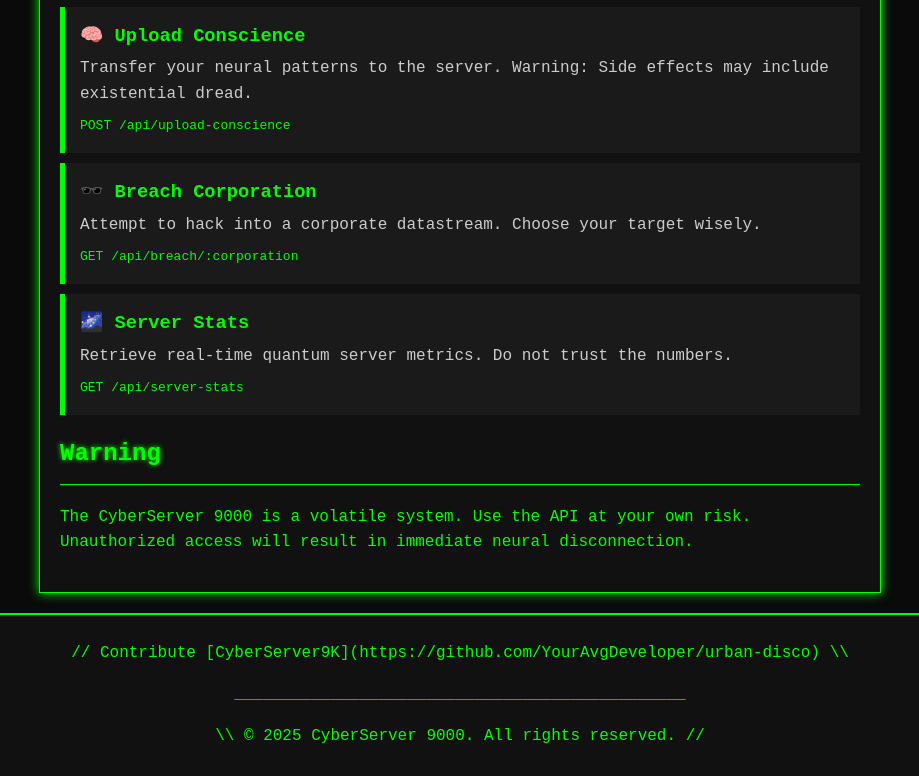
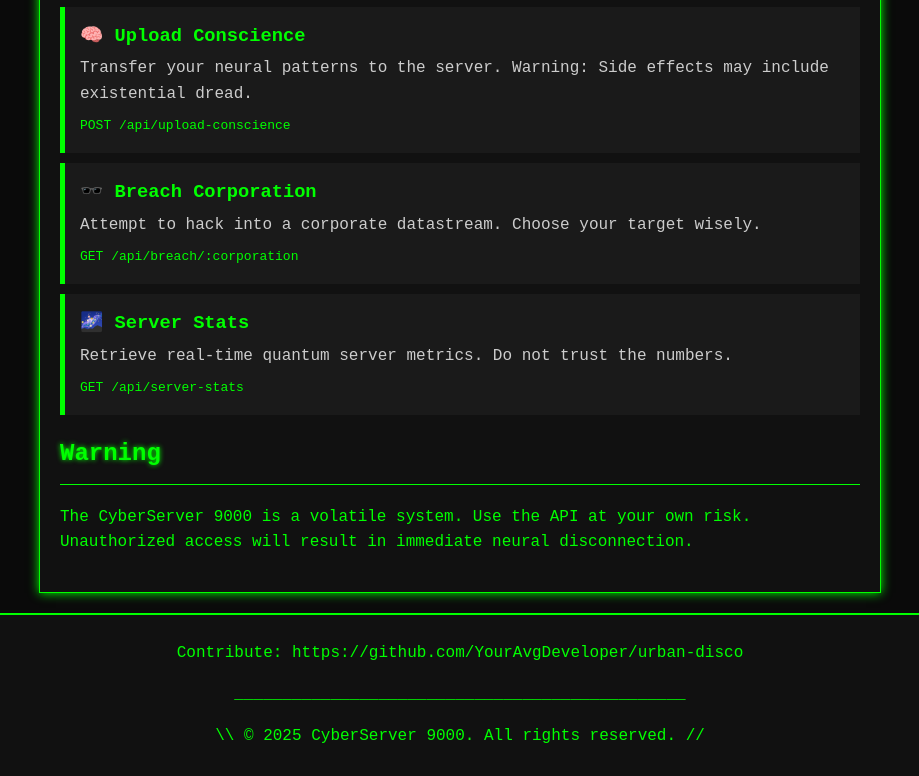
Before and after one commit to YourAvgDeveloper/urban-disco, a website: page public/index.html in a window 1280 px wide. Shown: the part 610-1386 px from the top of the page, without its empty margins (180-1099 px from the left). Drawn offline with Linux system fonts and the light colour scheme.

Commit message:
Update index.html

```diff
--- a/public/index.html
+++ b/public/index.html
@@ -112,7 +112,7 @@
   </div>
 
   <footer>
-    <p> // Contribute [CyberServer9K](https://github.com/YourAvgDeveloper/urban-disco) \\
+    <p>  Contribute: https://github.com/YourAvgDeveloper/urban-disco
     <p>   _______________________________________________ </p>
     <p> \\ © 2025 CyberServer 9000. All rights reserved. // </p>
   </footer>
```
